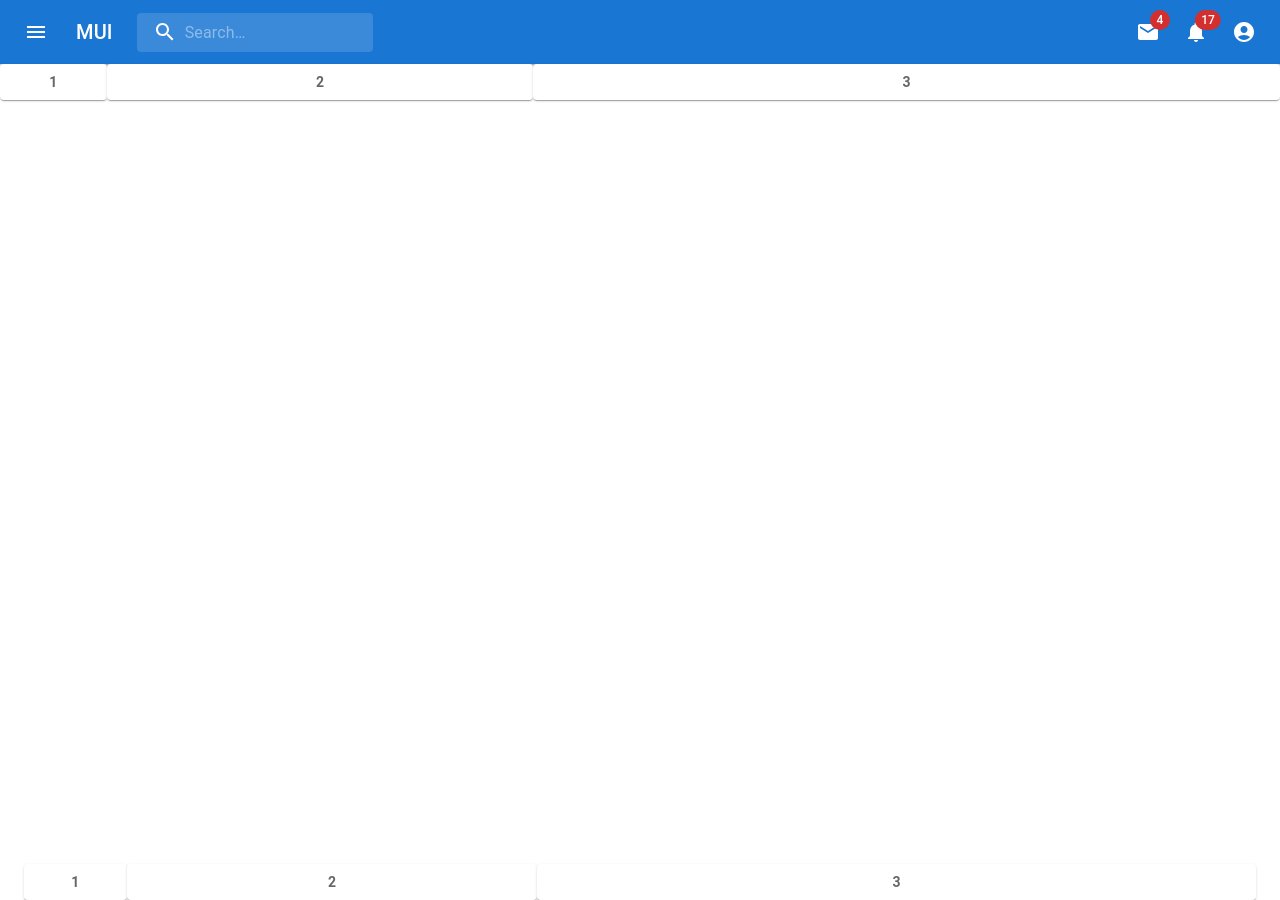
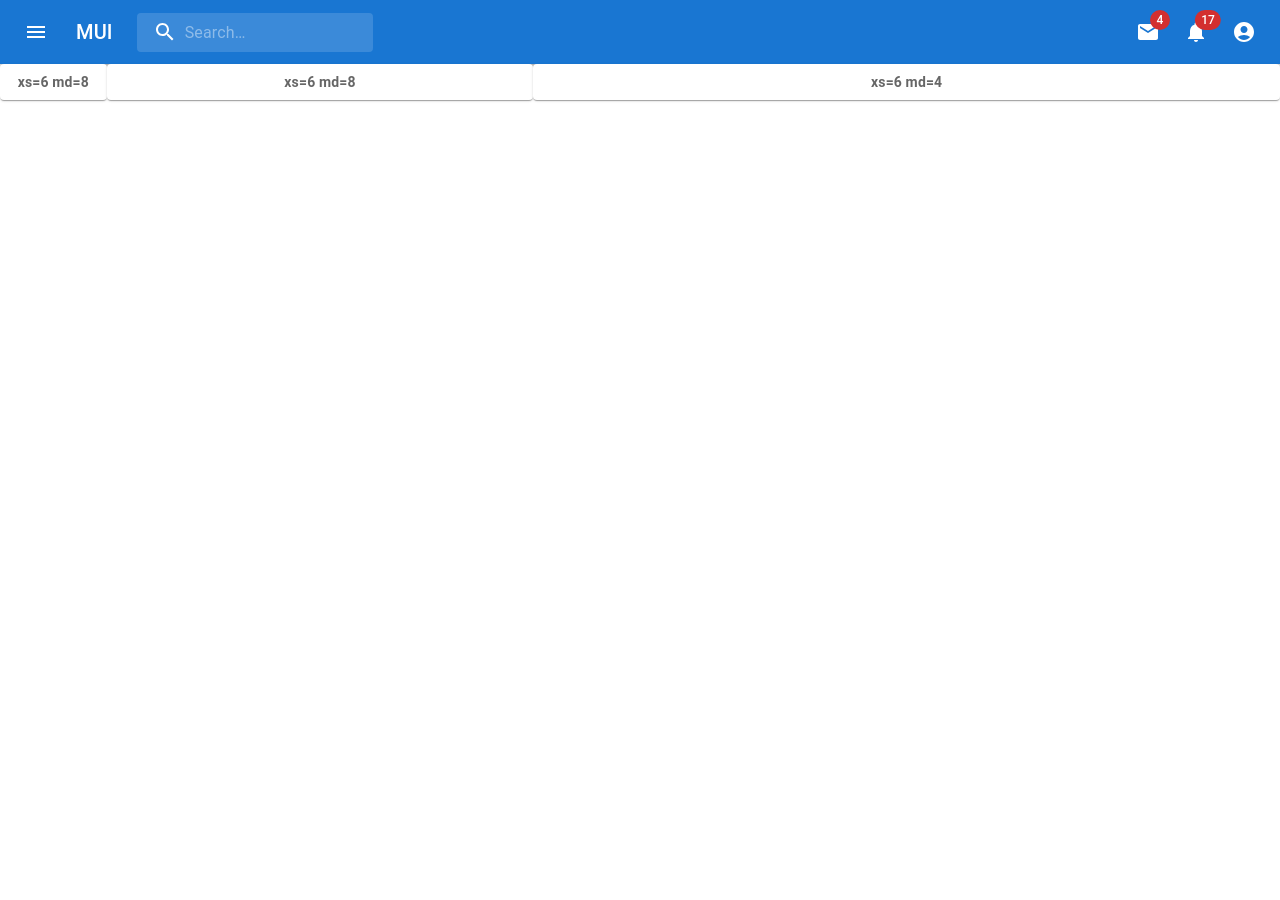
Before and after one commit to act99/clone-slack, a React (Create React App) app: page / in a window 1280 px wide. After the commit the page ends 800 px from the top, so only its background shows below. Built offline with nearby package versions, Linux system fonts and the light colour scheme.

Commit message:
그리드 완성

```diff
--- a/src/App.js
+++ b/src/App.js
@@ -13,7 +13,6 @@ import { useDispatch } from "react-redux";
 import Box from "@mui/material/Box";
 import Typography from "@mui/material/Typography";
 import { AppBar, Link } from "@mui/material";
-import Bar from "./component/Bar";
 function App() {
   const dispatch = useDispatch();
   React.useEffect(() => {
@@ -27,13 +26,9 @@ function App() {
           <Route path="/signin" exact component={Signin} />
           <Route path="/signup" exact component={Signup} />
         </Container>
-        <Bar />
         <Box sx={{ width: "100vw", height: "100vh" }}>
           <Route path="/" exact component={Home} />
         </Box>
-        <Container maxWidth="xl">
-          <Route path="/" exact component={Home} />
-        </Container>
       </ConnectedRouter>
     </>
   );
--- a/src/pages/Home.js
+++ b/src/pages/Home.js
@@ -2,6 +2,8 @@ import * as React from "react";
 import { styled } from "@mui/material/styles";
 import Box from "@mui/material/Box";
 import Paper from "@mui/material/Paper";
+import Bar from "../component/Bar";
+import Grid from "@mui/material/Grid";
 
 const Home = () => {
   const Item = styled(Paper)(({ theme }) => ({
@@ -13,20 +15,20 @@ const Home = () => {
     fontWeight: "bold",
   }));
   return (
-    <Box sx={{ width: 1 }}>
-      <Box display="grid" gridTemplateColumns="repeat(12, 1fr)" gap={0}>
-        <Box gridColumn="span 1">
-          <Item>1</Item>
-        </Box>
-        <Box gridColumn="span 4">
-          <Item>2</Item>
-        </Box>
-        <Box gridColumn="span 7">
-          <Item>3</Item>
-        </Box>
-      </Box>
+    <Box sx={{ flexGrow: 1 }}>
+      <Bar />
+      <Grid container>
+        <Grid item xs={6} md={1}>
+          <Item>xs=6 md=8</Item>
+        </Grid>
+        <Grid item xs={6} md={4}>
+          <Item>xs=6 md=8</Item>
+        </Grid>
+        <Grid item xs={6} md={7}>
+          <Item>xs=6 md=4</Item>
+        </Grid>
+      </Grid>
     </Box>
   );
 };
-
 export default Home;
```
